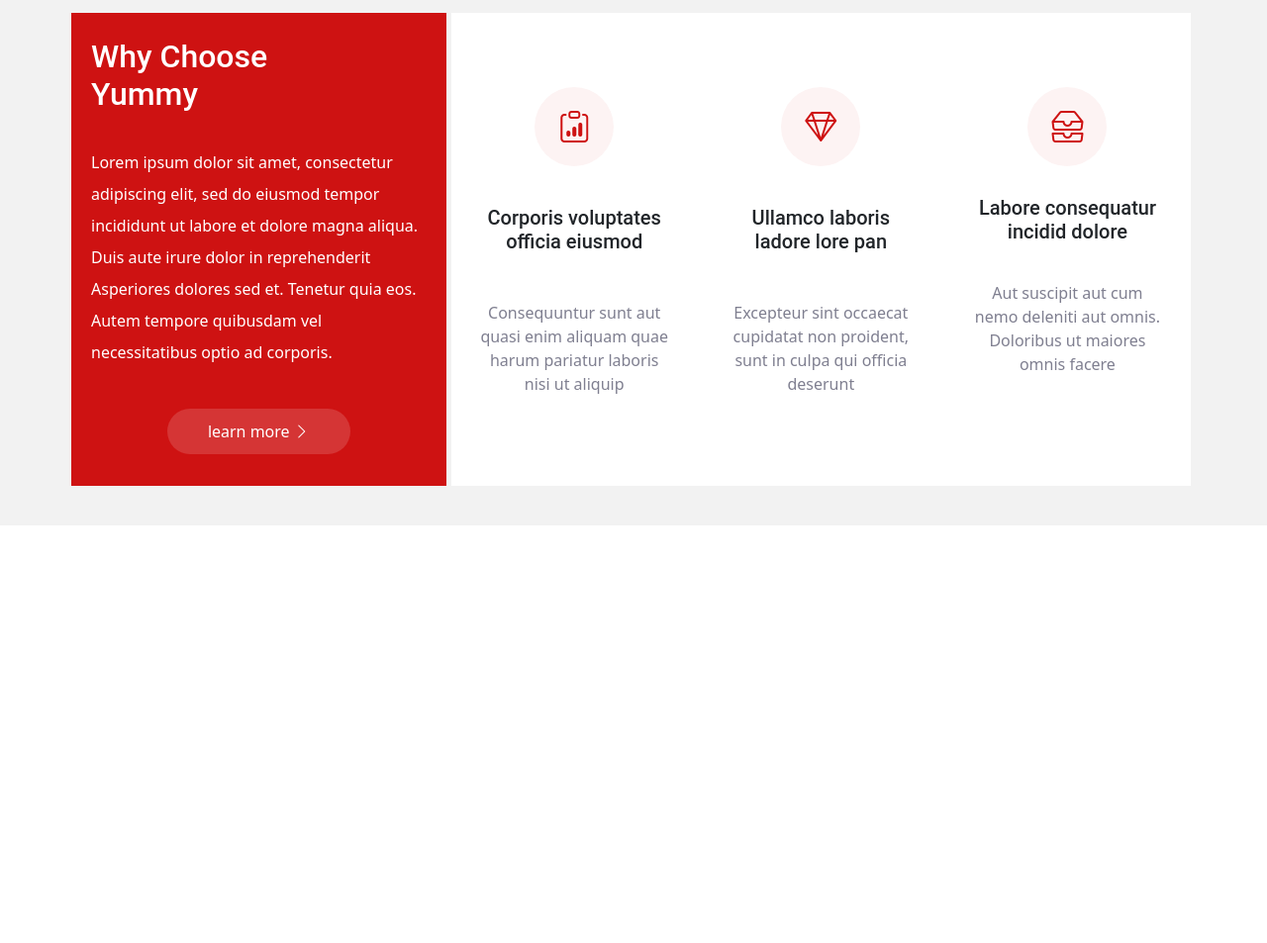
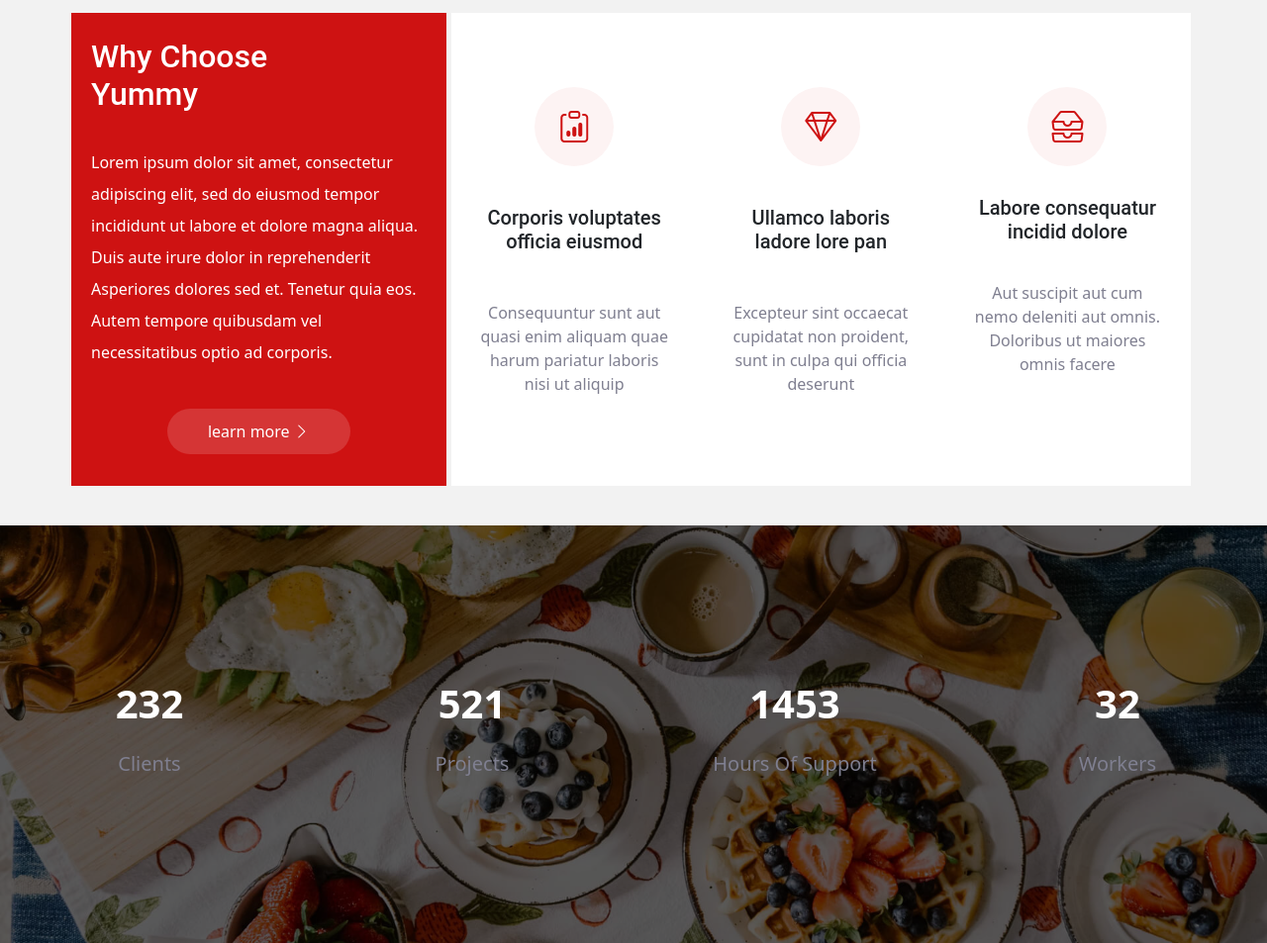
Before and after one commit to Anas-elbourkkadi/Anas_elbourkkadi_finalproject_dom, a website: page index.html in a window 1280 px wide. Shown: the part 1821-2774 px from the top of the page at 99% size. Before the commit the page ends 2352 px from the top, so only its background shows below. Drawn offline with nearby package versions, Linux system fonts and the light colour scheme; a web font is replaced by a local one.

Commit message:
added the page aboute state

```diff
--- a/index.html
+++ b/index.html
@@ -188,7 +188,8 @@
 
                     <div class="col-lg-8">
                         <div class="row g-2">
-                            <section class="col-lg-4 bg-primeryBgcolor d-flex flex-column align-items-center gap-8 py-15 ">
+                            <section
+                                class="col-lg-4 bg-primeryBgcolor d-flex flex-column align-items-center gap-8 py-15 ">
                                 <div class="iconCards rounded-circle d-flex align-items-center justify-content-center">
                                     <i class="bi-clipboard-data text-colorBtns fs-2"></i>
                                 </div>
@@ -201,26 +202,30 @@
 
                             </section>
 
-                            <section class="col-lg-4 bg-primeryBgcolor d-flex flex-column align-items-center gap-8 py-15 ">
+                            <section
+                                class="col-lg-4 bg-primeryBgcolor d-flex flex-column align-items-center gap-8 py-15 ">
                                 <div class="iconCards rounded-circle d-flex align-items-center justify-content-center">
                                     <i class=" bi bi-gem text-colorBtns fs-2"></i>
                                 </div>
 
                                 <h2 class="font-second text-center fs-5 w-75">Ullamco laboris ladore lore pan</h2>
 
-                                <p class="text-center textCard text-colorTextScondery">Excepteur sint occaecat cupidatat non proident, sunt in culpa qui officia deserunt
+                                <p class="text-center textCard text-colorTextScondery">Excepteur sint occaecat cupidatat
+                                    non proident, sunt in culpa qui officia deserunt
                                 </p>
 
                             </section>
 
-                            <section class="col-lg-4 bg-primeryBgcolor d-flex flex-column align-items-center gap-6 py-15 ">
+                            <section
+                                class="col-lg-4 bg-primeryBgcolor d-flex flex-column align-items-center gap-6 py-15 ">
                                 <div class="iconCards rounded-circle d-flex align-items-center justify-content-center">
                                     <i class=" bi bi-inboxes text-colorBtns fs-2"></i>
                                 </div>
 
                                 <h2 class="font-second text-center fs-5 w-75">Labore consequatur incidid dolore</h2>
 
-                                <p class="text-center textCard text-colorTextScondery">Aut suscipit aut cum nemo deleniti aut omnis. Doloribus ut maiores omnis facere
+                                <p class="text-center textCard text-colorTextScondery">Aut suscipit aut cum nemo
+                                    deleniti aut omnis. Doloribus ut maiores omnis facere
                                 </p>
 
                             </section>
@@ -232,6 +237,34 @@
 
         </div>
 
+        <section class="state py-30 ">
+
+                <div class=" row    position-relative z-1 ">
+                    <div class=" text-primeryBgcolor col-lg-3 col-6  text-center ">
+                        <p class="fs-1 fw-bold">232</p>
+                        <p class="fs-5 text-colorTextScondery">Clients</p>
+                    </div>
+
+                    <div class="text-primeryBgcolor col-lg-3 col-6  text-center">
+                        <p class="fs-1 fw-bold">521</p>
+                        <p class="fs-5 text-colorTextScondery">Projects</p>
+                    </div>
+
+                    <div class="text-primeryBgcolor col-lg-3 col-6  text-center">
+                        <p class="fs-1 fw-bold">1453</p>
+                        <p class="fs-5 text-colorTextScondery">Hours Of Support</p>
+                    </div>
+
+                    <div class="text-primeryBgcolor col-lg-3 col-6  text-center">
+                        <p class="fs-1 fw-bold">32</p>
+                        <p class="fs-5 text-colorTextScondery">Workers</p>
+                    </div>
+
+                </div>
+
+
+        </section>
+
     </main>
     <script src="./public/Js/app.js"></script>
 
--- a/src/scss/modules/about/_footerAbout.scss
+++ b/src/scss/modules/about/_footerAbout.scss
@@ -21,6 +21,23 @@
     }
 }
 
+.state{
+    background-image: url("../../../../public/images/Yummy/stats-bg.jpg");
+    background-position: center;
+    background-size: cover;
+    position: relative;
+}
+.state::before{
+    content: '';
+    width: 100%;
+    height: 100%;
+    position: absolute;
+    top: 0;
+    left: 0;
+    background-color: rgba(0, 0, 0, 0.638);
+
+}
+
 
 .textCard {
     width: 80%;
```
Also changed, not shown: public/css/app.css, 1 other file.
